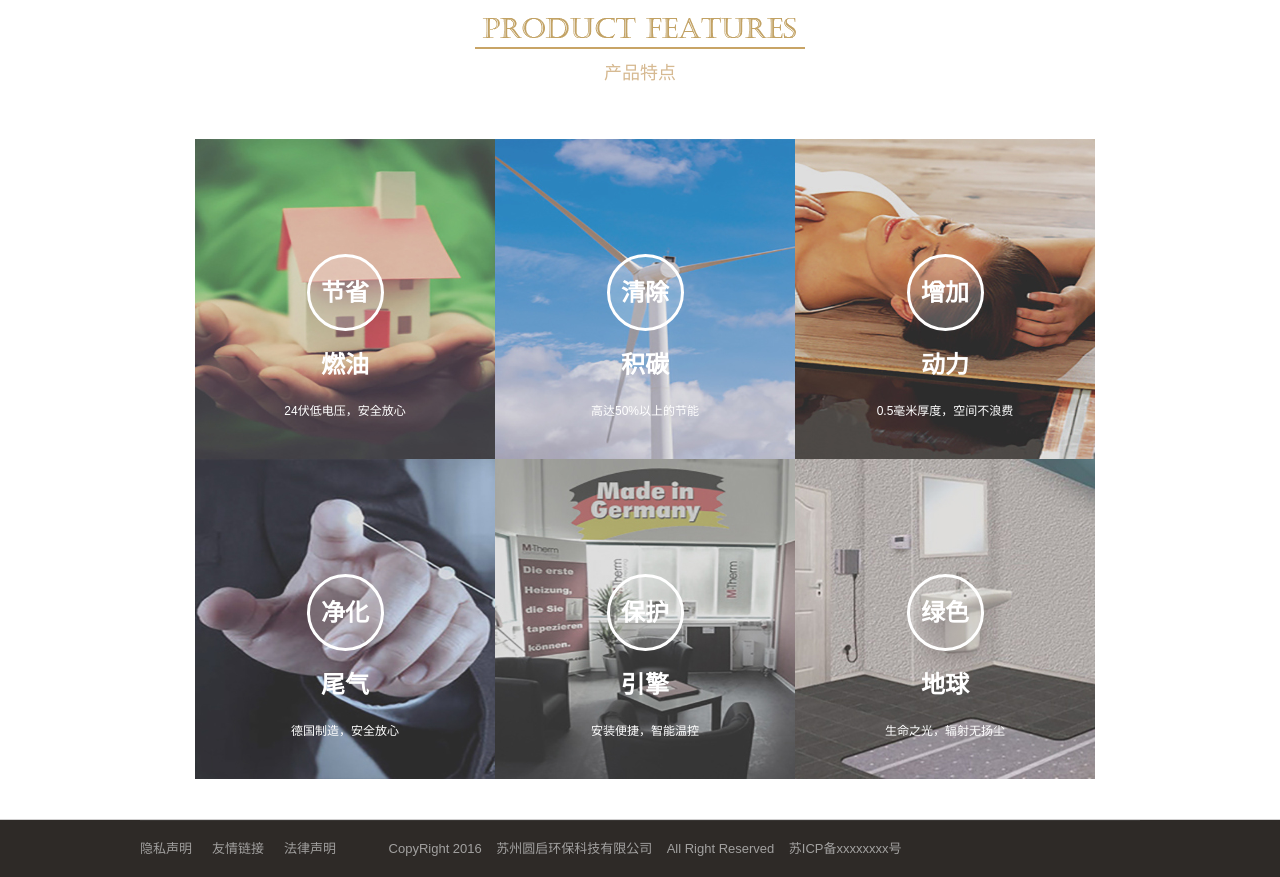
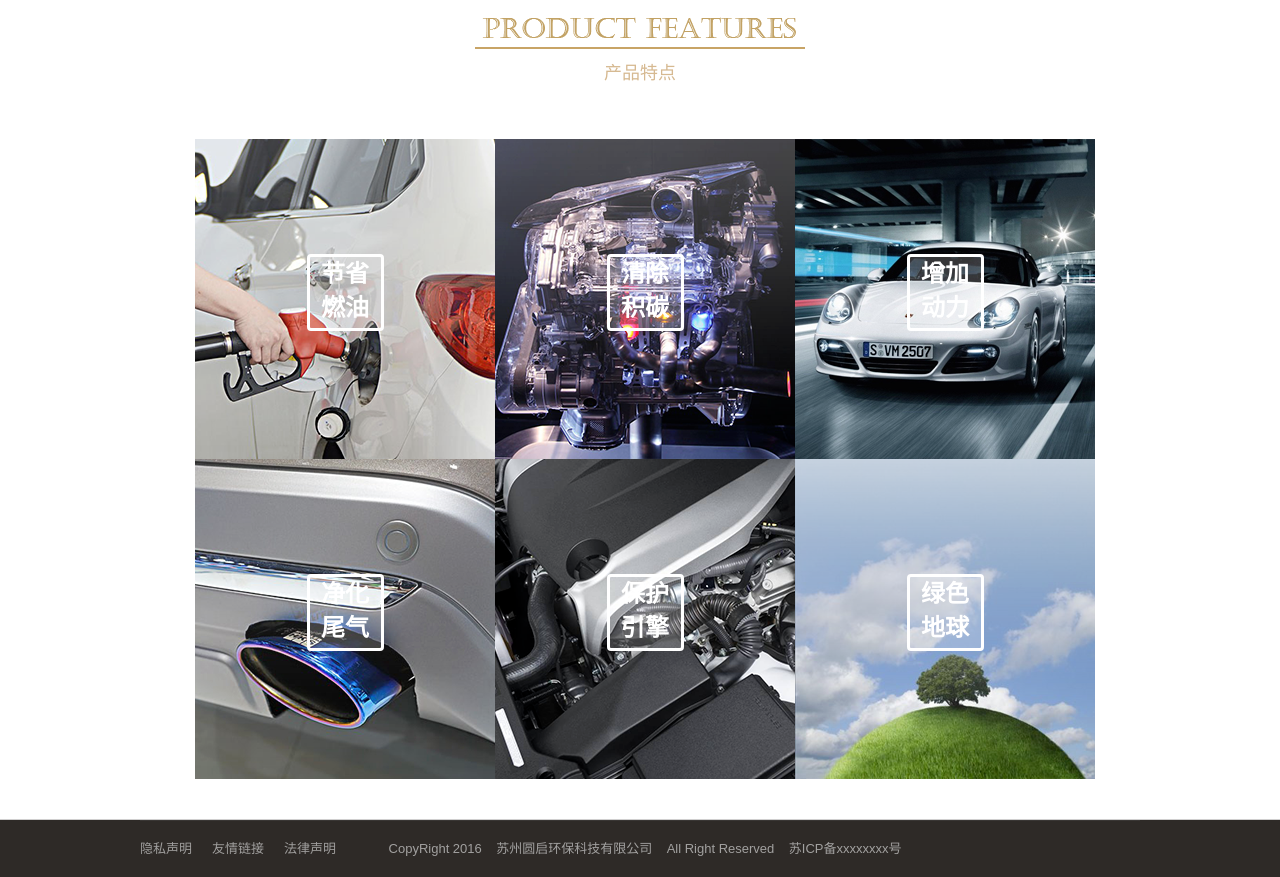
Before and after one commit to UniZhuZheng/YQ_Website, a plain HTML site: page index.html in a window 1280 px wide. Shown: the part 910-1787 px from the top of the page. Drawn offline with Linux system fonts and the light colour scheme.

Commit message:
提交代码

```diff
--- a/css/style.css
+++ b/css/style.css
@@ -524,9 +524,9 @@ body{
     font-size: 24px;
     font-weight: bold;
     height: 71px;
-    line-height: 72px;
+    line-height: 34px;
     width: 71px;
-    border-radius: 40px;
+    border-radius: 4px;
     background-color: rgba(255,255,255,0.20);
 }
 .i-fib .ri dd .stit{
--- a/index.html
+++ b/index.html
@@ -192,52 +192,52 @@
 
 		    <div class="ri" style="width: 900px;  margin-left: 55px;">
 			    <dl>
-				    <dd  style="background:url(image/main_block02_pic1.jpg) no-repeat">
+				    <dd  style="background:url(image/main_block02_pic1.png) no-repeat">
 					    <!--<div class="mask">-->
 					    <a>
 						    <div class="tit"><span>节省燃油</span></div>
-						    <div class="stit">24伏低电压，安全放心</div>
+						    <!--<div class="stit">24伏低电压，安全放心</div>-->
 					    </a>
 					    <!--</div>-->
 				    </dd>
-				    <dd  style="background:url(image/main_block02_pic2.jpg) no-repeat">
+				    <dd  style="background:url(image/main_block02_pic2.png) no-repeat">
 					    <!--<div class="mask">-->
 					    <a>
 						    <div class="tit"><span>清除积碳</span></div>
-						    <div class="stit">高达50%以上的节能</div>
+						    <!--<div class="stit">高达50%以上的节能</div>-->
 					    </a>
 					    <!--</div>-->
 				    </dd>
-				    <dd  style="background:url(image/main_block02_pic3.jpg) no-repeat">
+				    <dd  style="background:url(image/main_block02_pic3.png) no-repeat">
 					    <!--<div class="mask">-->
 					    <a>
 						    <div class="tit"><span>增加动力</span></div>
-						    <div class="stit">0.5毫米厚度，空间不浪费</div>
+						    <!--<div class="stit">0.5毫米厚度，空间不浪费</div>-->
 					    </a>
 					    <!--</div>-->
 				    </dd>
 
-				    <dd style="background:url(image/main_block02_pic4.jpg) no-repeat center">
+				    <dd style="background:url(image/main_block02_pic4.png) no-repeat center">
 					    <!--<div class="mask">-->
 					    <a>
 						    <div class="tit"><span>净化尾气</span></div>
-						    <div class="stit">德国制造，安全放心</div>
+						    <!--<div class="stit">德国制造，安全放心</div>-->
 					    </a>
 					    <!--</div>-->
 				    </dd>
-				    <dd style="background:url(image/main_block02_pic5.jpg) no-repeat center">
+				    <dd style="background:url(image/main_block02_pic5.png) no-repeat center">
 					    <!--<div class="mask">-->
 					    <a>
 						    <div class="tit"><span>保护引擎</span></div>
-						    <div class="stit">安装便捷，智能温控</div>
+						    <!--<div class="stit">安装便捷，智能温控</div>-->
 					    </a>
 					    <!--</div>-->
 				    </dd>
-				    <dd style="background:url(image/main_block02_pic6.jpg) no-repeat center">
+				    <dd style="background:url(image/main_block02_pic6.png) no-repeat center">
 					    <!--<div class="mask">-->
 					    <a>
 						    <div class="tit"><span>绿色地球</span></div>
-						    <div class="stit">生命之光，辐射无扬尘</div>
+						    <!--<div class="stit">生命之光，辐射无扬尘</div>-->
 					    </a>
 					    <!--</div>-->
 				    </dd>
```
Also changed, not shown: image/main_block02_pic1.png (added), image/main_block02_pic2.png (added), image/main_block02_pic3.png (added), image/main_block02_pic4.png (added), image/main_block02_pic5.png (added), image/main_block02_pic6.png (added).
